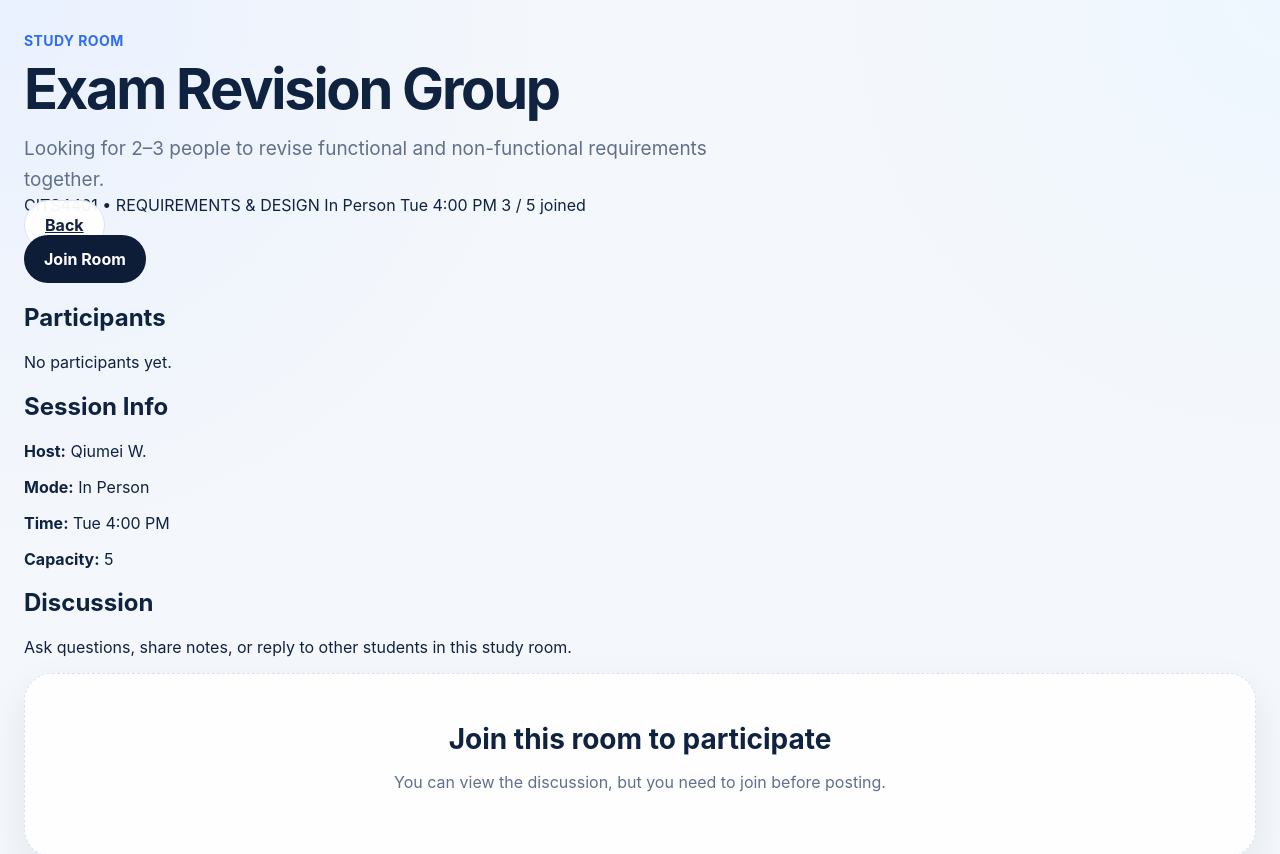
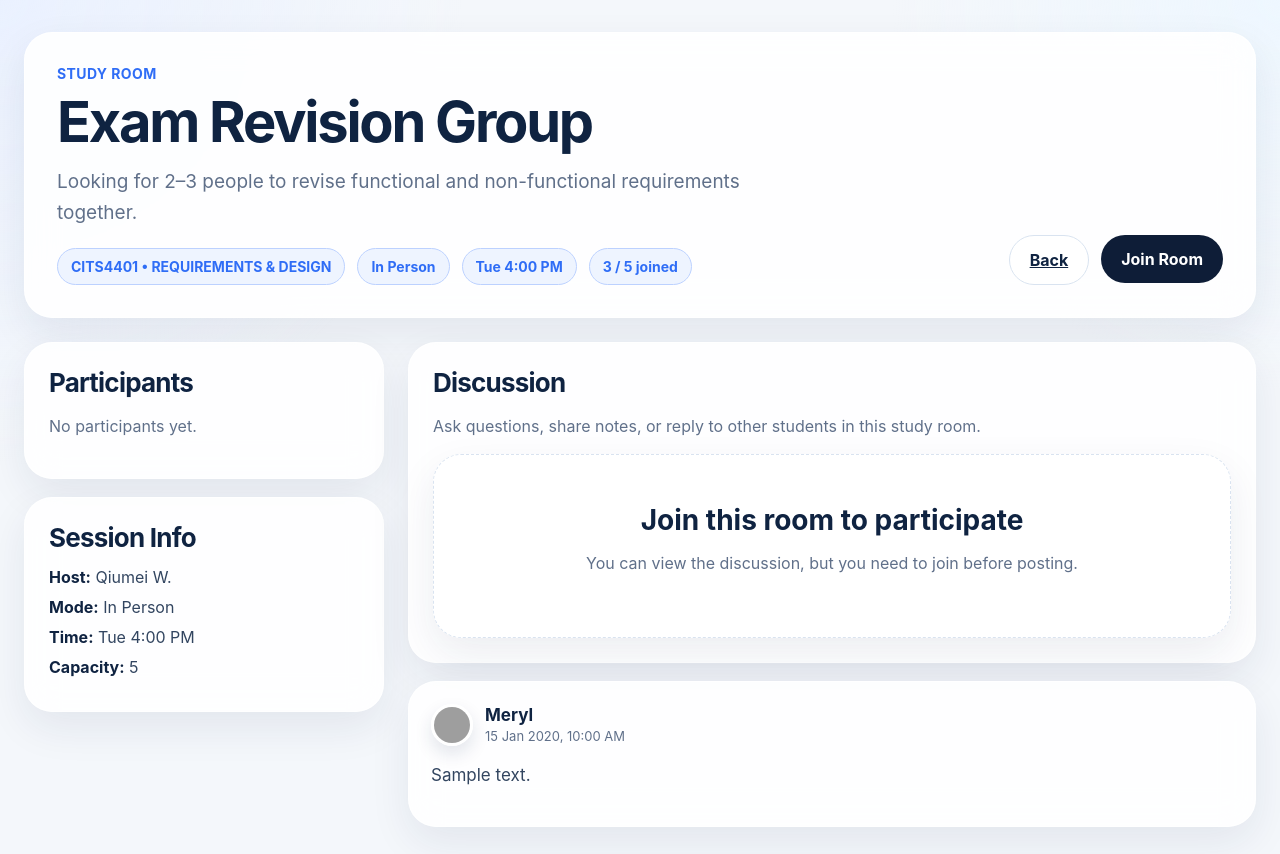
Before and after one commit to hplionar/CITS5505, a Flask app: page /sessions/1 in a window 1280 px wide. Shown: the top 854 px of the page. Run offline with Flask 3, Linux system fonts and the light colour scheme; tables that the repository leaves empty hold one stand-in row (values such as "Sample post"); grey boxes are pictures that could not be loaded.

Commit message:
Style session detail room page

```diff
--- a/static/css/studybuddy.css
+++ b/static/css/studybuddy.css
@@ -502,3 +502,241 @@ button {
     grid-template-columns: 1fr;
   }
 }
+
+.room-hero {
+  display: flex;
+  justify-content: space-between;
+  align-items: flex-end;
+  gap: 24px;
+  padding: 32px;
+  background: var(--surface);
+  border: 1px solid rgba(255, 255, 255, 0.8);
+  backdrop-filter: blur(16px);
+  box-shadow: var(--shadow);
+  border-radius: var(--radius-xl);
+}
+
+.room-actions {
+  display: flex;
+  gap: 12px;
+  flex-wrap: wrap;
+}
+
+.room-meta {
+  display: flex;
+  gap: 12px;
+  flex-wrap: wrap;
+  margin-top: 20px;
+}
+
+.room-meta span {
+  background: var(--primary-soft);
+  color: var(--primary);
+  border: 1px solid #bcd1ff;
+  border-radius: var(--radius-pill);
+  padding: 9px 13px;
+  font-size: 14px;
+  font-weight: 700;
+}
+
+.room-layout {
+  display: grid;
+  grid-template-columns: 360px minmax(0, 1fr);
+  gap: 24px;
+  margin-top: 24px;
+}
+
+.room-sidebar {
+  display: flex;
+  flex-direction: column;
+  gap: 18px;
+}
+
+.panel-card {
+  background: var(--surface);
+  border: 1px solid rgba(255, 255, 255, 0.8);
+  backdrop-filter: blur(16px);
+  box-shadow: var(--shadow);
+  border-radius: var(--radius-xl);
+  padding: 24px;
+}
+
+.panel-card h2 {
+  margin: 0 0 14px;
+  font-size: 26px;
+  letter-spacing: -0.03em;
+}
+
+.participant-list {
+  display: flex;
+  flex-direction: column;
+  gap: 14px;
+}
+
+.participant-card {
+  display: flex;
+  align-items: center;
+  gap: 14px;
+  padding: 14px;
+  background: rgba(255, 255, 255, 0.75);
+  border: 1px solid var(--border);
+  border-radius: 18px;
+}
+
+.participant-card h3 {
+  margin: 0 0 4px;
+  font-size: 17px;
+}
+
+.participant-card p {
+  margin: 2px 0;
+  color: var(--muted);
+  font-size: 14px;
+}
+
+.avatar {
+  width: 54px;
+  height: 54px;
+  border-radius: 50%;
+  object-fit: cover;
+  border: 3px solid #fff;
+  box-shadow: 0 8px 18px rgba(20, 43, 80, 0.12);
+}
+
+.avatar--small {
+  width: 42px;
+  height: 42px;
+}
+
+.info-list p {
+  margin: 10px 0;
+  color: #324560;
+}
+
+.info-list strong {
+  color: var(--text);
+}
+
+.muted-text {
+  color: var(--muted);
+  line-height: 1.5;
+}
+
+.discussion-area {
+  display: flex;
+  flex-direction: column;
+  gap: 18px;
+}
+
+.message-form {
+  display: flex;
+  flex-direction: column;
+  gap: 12px;
+  margin-top: 16px;
+}
+
+.message-form textarea {
+  width: 100%;
+  min-height: 120px;
+  resize: vertical;
+  border: 1px solid var(--border);
+  border-radius: 16px;
+  padding: 16px;
+  outline: none;
+  font: inherit;
+}
+
+.message-form textarea:focus {
+  border-color: #9bb8ff;
+  box-shadow: 0 0 0 4px rgba(47, 109, 246, 0.08);
+}
+
+.message-list {
+  display: flex;
+  flex-direction: column;
+  gap: 16px;
+}
+
+.message-card {
+  background: var(--surface);
+  border: 1px solid rgba(255, 255, 255, 0.8);
+  backdrop-filter: blur(16px);
+  box-shadow: var(--shadow);
+  border-radius: var(--radius-xl);
+  padding: 22px;
+}
+
+.message-header {
+  display: flex;
+  align-items: center;
+  gap: 12px;
+}
+
+.message-header h3,
+.message-header h4 {
+  margin: 0;
+  font-size: 17px;
+}
+
+.message-header p {
+  margin: 3px 0 0;
+  color: var(--muted);
+  font-size: 13px;
+}
+
+.message-content {
+  margin: 16px 0;
+  color: #324560;
+  font-size: 17px;
+  line-height: 1.55;
+}
+
+.reply-form {
+  display: grid;
+  grid-template-columns: minmax(0, 1fr) auto;
+  gap: 10px;
+  margin-top: 12px;
+}
+
+.reply-form input {
+  border: 1px solid var(--border);
+  border-radius: var(--radius-pill);
+  padding: 13px 16px;
+  outline: none;
+}
+
+.reply-list {
+  margin-top: 16px;
+  margin-left: 34px;
+  display: flex;
+  flex-direction: column;
+  gap: 12px;
+}
+
+.reply-card {
+  padding: 16px;
+  background: rgba(244, 247, 251, 0.8);
+  border: 1px solid var(--border);
+  border-radius: 18px;
+}
+
+@media (max-width: 980px) {
+  .room-layout {
+    grid-template-columns: 1fr;
+  }
+
+  .room-hero {
+    flex-direction: column;
+    align-items: flex-start;
+  }
+}
+
+@media (max-width: 640px) {
+  .reply-form {
+    grid-template-columns: 1fr;
+  }
+
+  .reply-list {
+    margin-left: 0;
+  }
+}
```
